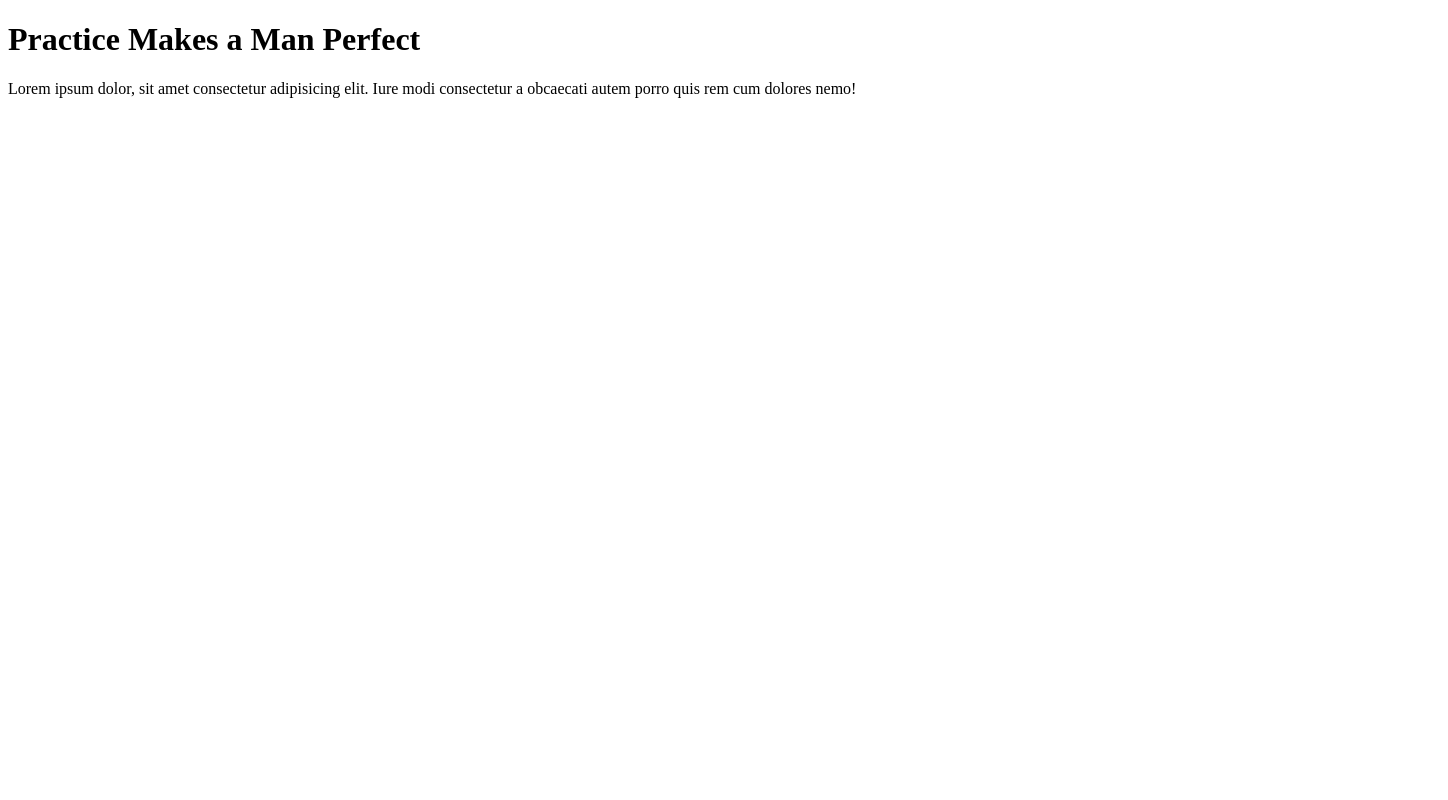
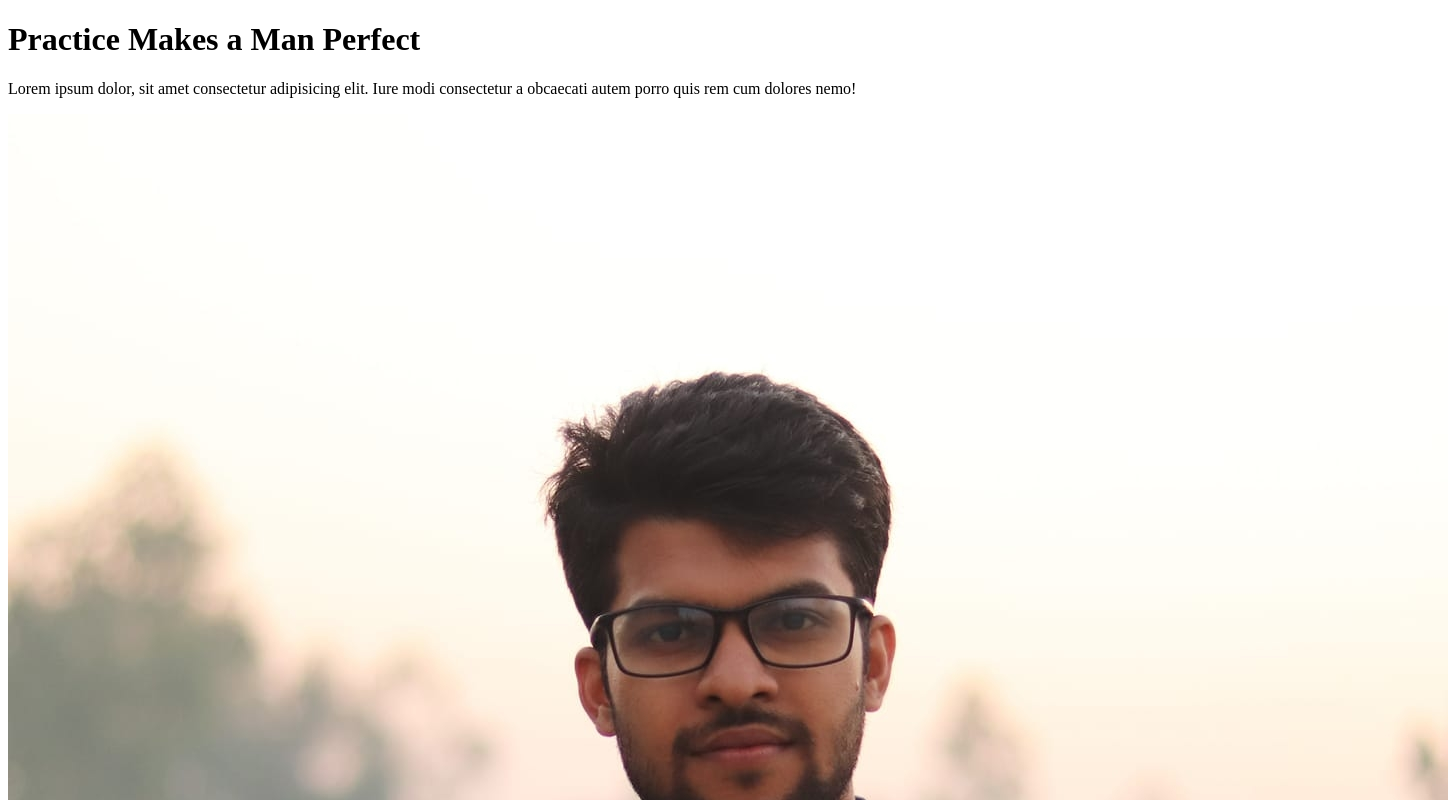
Before and after one commit to ragibBarket317/my-first-repo, a plain HTML site: page index.html in a window 1280 px wide. Shown: the top 800 px of the page, 1448 px wide, since content can reach past the window. Drawn offline with Linux system fonts and the light colour scheme.

Commit message:
mugdho ke add korchi

```diff
--- a/index.html
+++ b/index.html
@@ -10,6 +10,7 @@
     <div>
         <h1>Practice Makes a Man Perfect</h1>
         <p>Lorem ipsum dolor, sit amet consectetur adipisicing elit. Iure modi consectetur a obcaecati autem porro quis rem cum dolores nemo!</p>
+        <img src="images/mugdho.jpg" alt="">
     </div>
 
 </body>
```
Also changed, not shown: images/mugdho.jpg (added), images/ragib3.jpg (added).
